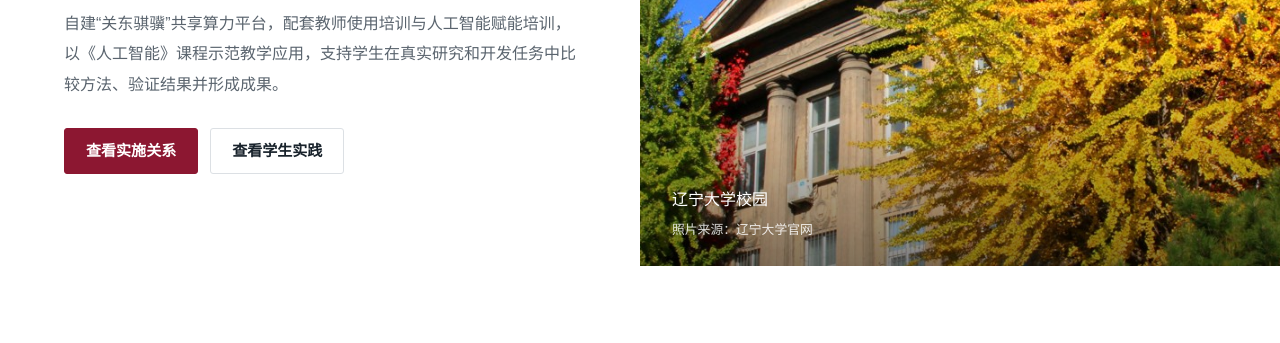
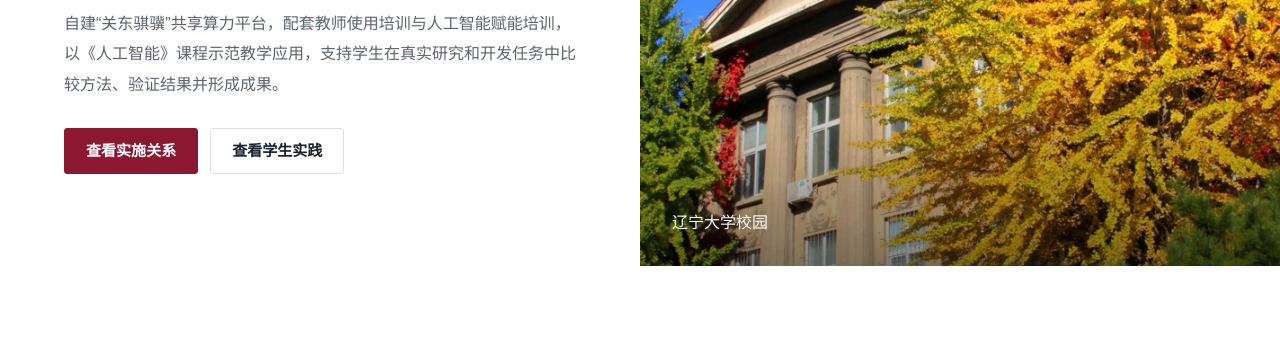
Before and after one commit to dandanlnu/lnu-ai-teaching-research.github.io, a website: page site/index.html in a window 1280 px wide. Shown: the part 415-758 px from the top of the page. Drawn offline with Linux system fonts and the light colour scheme.

Commit message:
Update index.html

```diff
--- a/site/index.html
+++ b/site/index.html
@@ -20,7 +20,7 @@
 <p>自建“关东骐骥”共享算力平台，配套教师使用培训与人工智能赋能培训，以《人工智能》课程示范教学应用，支持学生在真实研究和开发任务中比较方法、验证结果并形成成果。</p>
 <div class="actions"><a class="button primary" href="#implementation">查看实施关系</a><a class="button secondary" href="#projects">查看学生实践</a></div>
 <div class="hero-sign"></div></div>
-<figure class="hero-image"><img alt="辽宁大学校园建筑" fetchpriority="high" height="900" src="assets/campus.jpg" width="1200"/><figcaption>辽宁大学校园 <span>照片来源：辽宁大学官网</span></figcaption></figure>
+<figure class="hero-image"><img alt="辽宁大学校园建筑" fetchpriority="high" height="900" src="assets/campus.jpg" width="1200"/><figcaption>辽宁大学校园 <span></span></figcaption></figure>
 </section><section aria-labelledby="implementation-title" class="section implementation" id="implementation">
 <div class="section-heading"><div><span class="eyebrow">案例实施架构</span><h2 id="implementation-title">共享条件怎样支持教学科研实践</h2></div><p>平台提供计算资源，培训帮助教师接入资源并掌握应用方法。学生在教师指导下开展真实研究和开发，形成可检查的实验结果与项目作品。</p></div>
 <div class="relation"><div class="relation-platform"><h3>校级共享算力平台 关东骐骥</h3><p>总体资源支撑 · 模型训练 · 重复实验 · 模拟计算</p></div><div class="relation-teachers"><article><h3>教师平台使用培训</h3><p>远程登录与基本操作<br/>使用规范与权限接入</p></article><article><h3>教师 AI 赋能教学与科研培训</h3><p>教学样例为《人工智能》课程<br/>科研结合具体研究任务讲解方法</p></article><article><h3>教师分学科培训</h3><p>经济学科研与外语教育<br/>结合学科问题与数据特点</p></article></div><div class="relation-students"><span class="eyebrow">学生实践</span><h3>在真实任务中开展研究与开发</h3><p>部分代表性项目并列开展</p><div class="relation-projects"><span>肺结节检测</span><span>森林火灾检测</span><span>制造业 AI 扩散与碳减排</span><span>访学研读生 Agent 成长平台</span></div><p class="relation-output">数据处理 · 方法选择 · 结果验证与解释 · 论文稿与应用作品</p></div></div>
```
